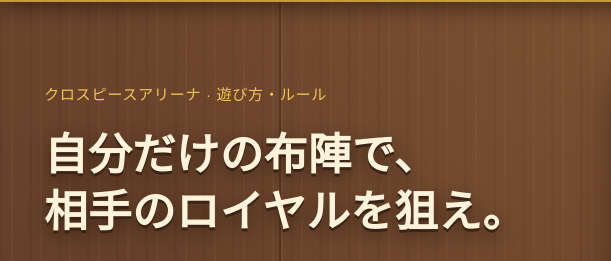
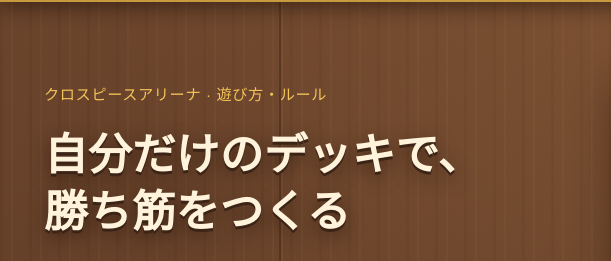
Before and after one commit to wttk05/CrossPiecesArena, a plain HTML site: page rules/index.html in a window 1280 px wide. Shown: the part 64-325 px from the top of the page, 0-611 px from the left. Drawn offline with Linux system fonts and the light colour scheme.

Commit message:
Unify rules hero headline with Steam store main headline

```diff
--- a/rules/index.html
+++ b/rules/index.html
@@ -1408,7 +1408,7 @@ html[data-view="notes"] #patch-notes { display: block; }
   <div class="hero__text">
     <h1 class="hero__title">
       <span class="hero__product">クロスピースアリーナ · 遊び方・ルール</span>
-      <span class="hero__catch"><span class="phrase">自分だけの布陣で、</span><span class="phrase">相手のロイヤルを</span><span class="phrase">狙え。</span></span>
+      <span class="hero__catch"><span class="phrase">自分だけのデッキで、</span><span class="phrase">勝ち筋をつくる</span></span>
     </h1>
     <p class="hero__lede">チェスや将棋などの駒で初期配置を選んで、自分だけの布陣を作り対戦するターン制の盤上戦術ゲームです。相手のロイヤル（王にあたる駒）を取るための基本ルールを順番にまとめています。</p>
     <div class="hero__actions">
```
